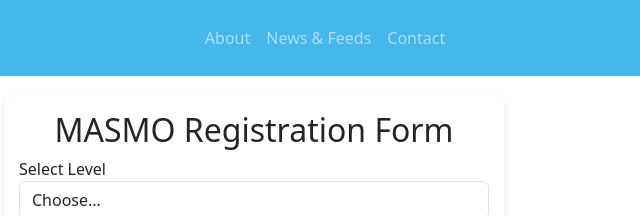
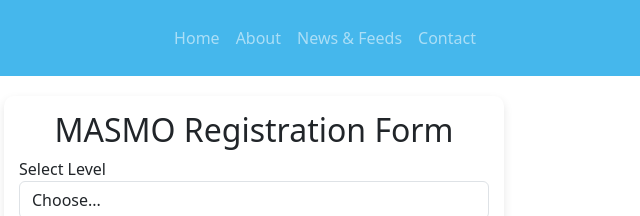
Before and after one commit to shamsu557/masmo, a website: page register.html in a window 1280 px wide. Shown: the top 216 px of the page, 386-1026 px from the left. Drawn offline with nearby package versions, Linux system fonts and the light colour scheme; a script that the page names is missing.

Commit message:
Add files via upload

```diff
--- a/register.html
+++ b/register.html
@@ -28,6 +28,7 @@
             <!-- Close Button Inside Menu -->
             <button class="close-btn d-lg-none" type="button" id="navClose">&times;</button>
             <ul class="navbar-nav mx-auto">
+                <li class="nav-item"><a class="nav-link" href="index.html">Home</a></li>
                 <li class="nav-item"><a class="nav-link" href="about.html">About</a></li>
                 <li class="nav-item"><a class="nav-link" href="#news">News & Feeds</a></li>
                 <li class="nav-item"><a class="nav-link" href="contact.html">Contact</a></li>
@@ -51,7 +52,6 @@
                     </select>
                 </div>
             </div>
-
             <div class="row">
                 <div class="col-md-6 form-group" id="lgaGroup" style="display: none;">
                             <label for="lga">Select LGA</label>
```
